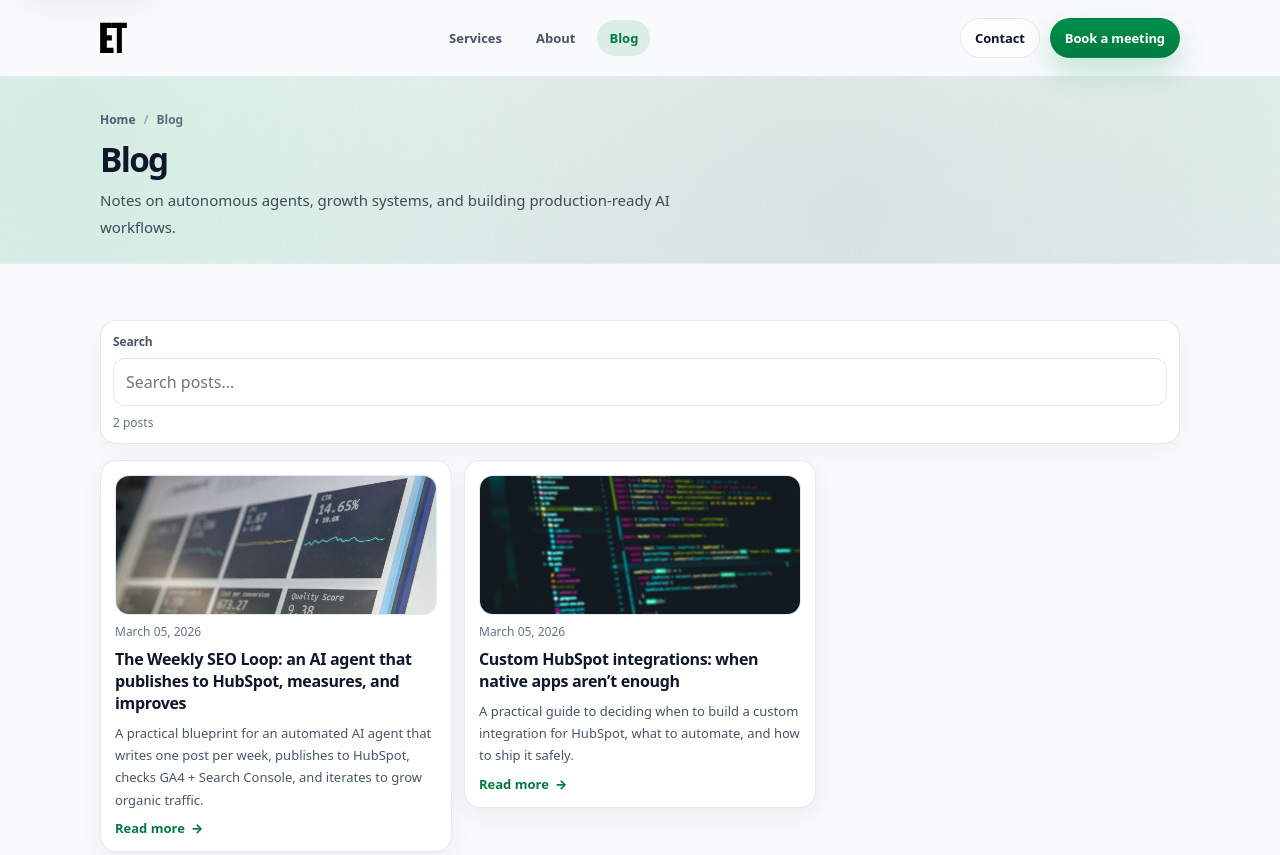
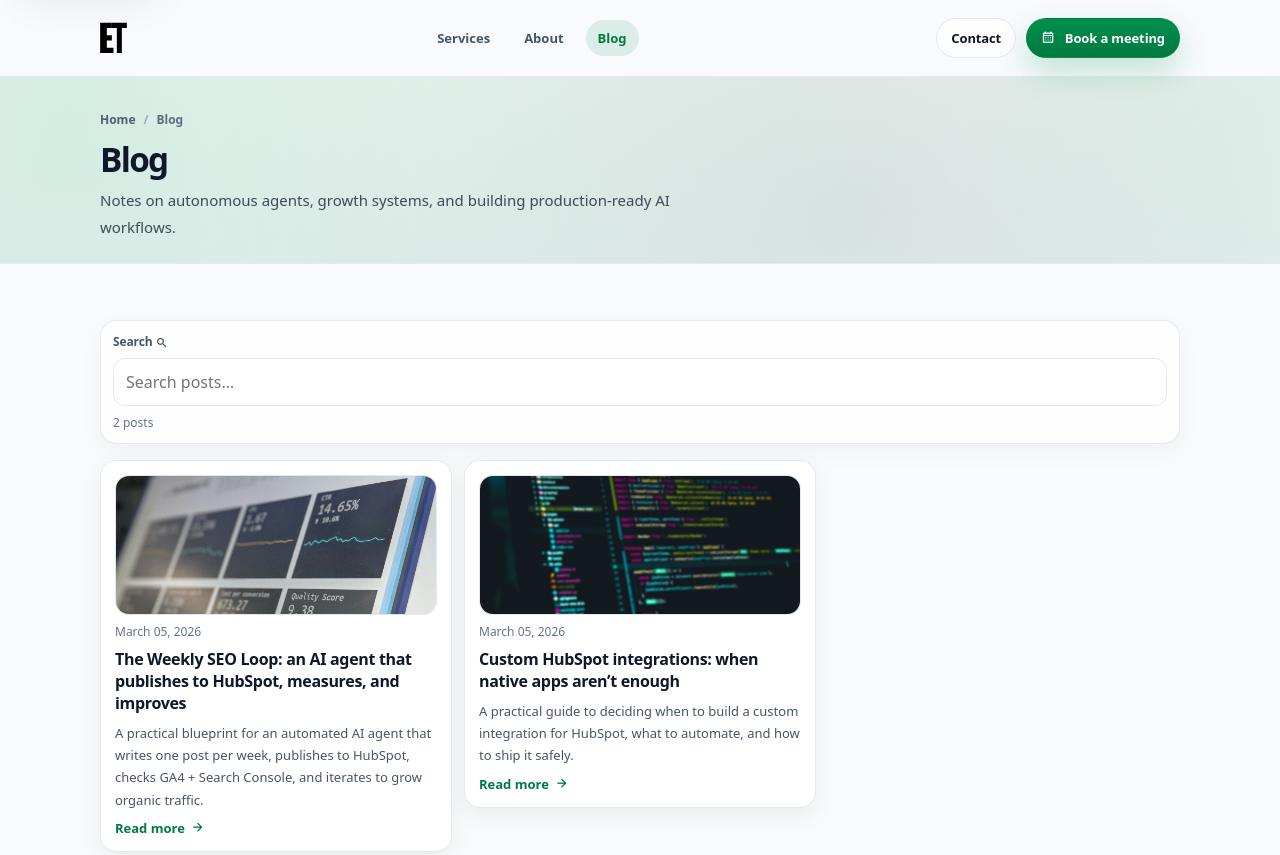
Before and after one commit to etp-krystian/sisivo-com, an Eleventy site: page src/blog/index.njk in a window 1280 px wide. Shown: the top 855 px of the page. Built offline with nearby package versions, Linux system fonts and the light colour scheme; Eleventy itself is replaced by a stand-in of ours; files that its build step writes are made by us from their sources.

Commit message:
Publish changes

```diff
--- a/src/_includes/base.njk
+++ b/src/_includes/base.njk
@@ -41,6 +41,12 @@
     {% endif %}
     <meta name="twitter:card" content="{% if image %}summary_large_image{% else %}summary{% endif %}" />
     <link rel="icon" type="image/png" href="/images/favicon.png" />
+    <link rel="preconnect" href="https://fonts.googleapis.com" />
+    <link rel="preconnect" href="https://fonts.gstatic.com" crossorigin />
+    <link
+      rel="stylesheet"
+      href="https://fonts.googleapis.com/css2?family=Material+Symbols+Rounded:opsz,wght,FILL,GRAD@20..48,300..700,0..1,-50..200"
+    />
     {% if isHome %}
       <link rel="preload" as="image" href="/images/hero.jpg" type="image/jpeg" fetchpriority="high" />
     {% endif %}
@@ -93,6 +99,23 @@
         text-decoration: underline;
       }
 
+      .material-symbols-rounded {
+        font-variation-settings:
+          "FILL" var(--ms-fill, 0),
+          "wght" var(--ms-wght, 500),
+          "GRAD" var(--ms-grad, 0),
+          "opsz" var(--ms-opsz, 24);
+        font-size: 1.05em;
+        line-height: 1;
+        vertical-align: -0.18em;
+        user-select: none;
+      }
+
+      .btn .material-symbols-rounded,
+      .mobile-nav-cta .material-symbols-rounded {
+        margin-right: 2px;
+      }
+
       .skip-link {
         position: absolute;
         left: 16px;
@@ -1432,7 +1455,7 @@
 
           <div class="header-actions">
             <a href="/contact-us/" class="btn btn-ghost">Contact</a>
-            <a href="mailto:krystian@easytechpartners.com?subject=Intro%20call%20-%20Autonomous%20AI%20agents" class="btn btn-primary">Book a meeting</a>
+            <a href="mailto:krystian@easytechpartners.com?subject=Intro%20call%20-%20Autonomous%20AI%20agents" class="btn btn-primary">{% ms "calendar_month" %}<span>Book a meeting</span></a>
           </div>
 
           <details class="mobile-nav">
@@ -1447,11 +1470,11 @@
               <span>Menu</span>
             </summary>
             <div class="mobile-nav-panel" role="dialog" aria-label="Mobile navigation">
-              <a href="/services/">Services <span aria-hidden="true">→</span></a>
-              <a href="/about-us/">About <span aria-hidden="true">→</span></a>
-              <a href="/blog/">Blog <span aria-hidden="true">→</span></a>
-              <a href="/contact-us/">Contact <span aria-hidden="true">→</span></a>
-              <a class="mobile-nav-cta" href="mailto:krystian@easytechpartners.com?subject=Intro%20call%20-%20Autonomous%20AI%20agents">Book a meeting <span aria-hidden="true">→</span></a>
+              <a href="/services/">Services {% ms "arrow_forward" %}</a>
+              <a href="/about-us/">About {% ms "arrow_forward" %}</a>
+              <a href="/blog/">Blog {% ms "arrow_forward" %}</a>
+              <a href="/contact-us/">Contact</a>
+              <a class="mobile-nav-cta" href="mailto:krystian@easytechpartners.com?subject=Intro%20call%20-%20Autonomous%20AI%20agents">{% ms "calendar_month" %}<span>Book a meeting</span></a>
             </div>
           </details>
         </div>
@@ -1483,8 +1506,8 @@
                     from content and operations to distribution and measurement. Designed to run in a loop, grounded in your data.
                   </p>
                   <div class="home-cta">
-                    <a class="btn btn-primary" href="mailto:krystian@easytechpartners.com?subject=Intro%20call%20-%20Autonomous%20AI%20agents">Book a meeting</a>
-                    <a class="btn btn-ghost" href="#pilot">Apply for the pilot</a>
+                    <a class="btn btn-primary" href="mailto:krystian@easytechpartners.com?subject=Intro%20call%20-%20Autonomous%20AI%20agents">{% ms "calendar_month" %}<span>Book a meeting</span></a>
+                    <a class="btn btn-ghost" href="#pilot">{% ms "rocket_launch" %}<span>Apply for the pilot</span></a>
                   </div>
                   <div class="home-note">Straight to the point. Measurable. Production‑minded.</div>
                 </div>
@@ -1624,8 +1647,8 @@
                   <li>You want measurable outcomes and you’re comfortable iterating.</li>
                 </ul>
                 <div class="home-cta">
-                  <a class="btn btn-primary" href="mailto:krystian@easytechpartners.com?subject=Pilot%20application%20-%20Autonomous%20AI%20agents&body=Hi%20Krystian%2C%0A%0AWe%20want%20to%20apply%20for%20the%20pilot.%0A%0ACompany%3A%0AWebsite%3A%0APrimary%20goal%20(1%20sentence)%3A%0AWorkflow%20to%20automate%3A%0AKey%20systems%20and%20data%20sources%3A%0AConstraints%20(security%2Fcompliance)%3A%0ATeam%20size%3A%0ATimeline%3A%0A%0AThanks%2C">Apply for the pilot</a>
-                  <a class="btn btn-ghost" href="mailto:krystian@easytechpartners.com?subject=Intro%20call%20-%20Autonomous%20AI%20agents">Book a meeting</a>
+                  <a class="btn btn-primary" href="mailto:krystian@easytechpartners.com?subject=Pilot%20application%20-%20Autonomous%20AI%20agents&body=Hi%20Krystian%2C%0A%0AWe%20want%20to%20apply%20for%20the%20pilot.%0A%0ACompany%3A%0AWebsite%3A%0APrimary%20goal%20(1%20sentence)%3A%0AWorkflow%20to%20automate%3A%0AKey%20systems%20and%20data%20sources%3A%0AConstraints%20(security%2Fcompliance)%3A%0ATeam%20size%3A%0ATimeline%3A%0A%0AThanks%2C">{% ms "rocket_launch" %}<span>Apply for the pilot</span></a>
+                  <a class="btn btn-ghost" href="mailto:krystian@easytechpartners.com?subject=Intro%20call%20-%20Autonomous%20AI%20agents">Book a meeting {% ms "calendar_month" %}</a>
                 </div>
               </div>
             </div>
@@ -1670,7 +1693,7 @@
                     If you need a reliable delivery partner, book a quick meeting.
                   </p>
                   <div class="home-cta">
-                    <a class="btn btn-primary" href="mailto:krystian@easytechpartners.com?subject=Meeting%20-%20HubSpot%20delivery">Book a meeting</a>
+                    <a class="btn btn-primary" href="mailto:krystian@easytechpartners.com?subject=Meeting%20-%20HubSpot%20delivery">{% ms "calendar_month" %}<span>Book a meeting</span></a>
                     <a class="btn btn-ghost" href="/contact-us/">Contact</a>
                   </div>
                 </div>
@@ -1704,14 +1727,14 @@
 	                          {% if post.data.description %}
 	                            <p class="post-card-desc">{{ post.data.description | escape }}</p>
 	                          {% endif %}
-	                          <a class="post-card-more" href="{{ post.url }}">Read more <span aria-hidden="true">→</span></a>
+	                          <a class="post-card-more" href="{{ post.url }}">Read more {% ms "arrow_forward" %}</a>
 	                        </div>
 	                      </article>
 	                    {% endif %}
 	                  {% endfor %}
 	                </div>
 	                <div class="hero-cta blog-more">
-	                  <a class="btn btn-ghost" href="/blog/">See all posts</a>
+	                  <a class="btn btn-ghost" href="/blog/">See all posts {% ms "arrow_forward" %}</a>
 	                </div>
 	              </div>
 	            </section>
@@ -1759,22 +1782,22 @@
                     <a class="service-card" href="/services/ai-agents/">
                       <h3 class="service-title">Autonomous AI agents</h3>
                       <p class="service-desc">Agent systems that plan, execute, and improve growth work in a loop.</p>
-                      <div class="service-meta">Explore <span aria-hidden="true">→</span></div>
+                    <div class="service-meta">Explore {% ms "arrow_forward" %}</div>
                   </a>
                   <a class="service-card" href="/services/integrations/">
                     <h3 class="service-title">HubSpot integrations</h3>
                     <p class="service-desc">APIs, reliable sync, and integrations across your stack.</p>
-                      <div class="service-meta">Explore <span aria-hidden="true">→</span></div>
+                    <div class="service-meta">Explore {% ms "arrow_forward" %}</div>
                   </a>
                   <a class="service-card" href="/services/hubspot/">
                     <h3 class="service-title">HubSpot support</h3>
                     <p class="service-desc">Technical delivery support for HubSpot agencies (available when needed).</p>
-                      <div class="service-meta">Explore <span aria-hidden="true">→</span></div>
+                    <div class="service-meta">Explore {% ms "arrow_forward" %}</div>
                   </a>
                   <a class="service-card" href="/contact-us/">
                     <h3 class="service-title">Pilot application</h3>
                     <p class="service-desc">Applying for the pilot is the fastest way to get started.</p>
-                      <div class="service-meta">Contact us <span aria-hidden="true">→</span></div>
+                    <div class="service-meta">Contact us {% ms "arrow_forward" %}</div>
                   </a>
                   </div>
                 </div>
--- a/src/blog/index.njk
+++ b/src/blog/index.njk
@@ -28,7 +28,7 @@ permalink: /blog/
 <section class="section">
   <div class="container">
     <div class="blog-search" role="search" aria-label="Search blog posts">
-      <label class="blog-search-label" for="blog-search-input">Search</label>
+      <label class="blog-search-label" for="blog-search-input">Search {% ms "search" %}</label>
       <input
         class="blog-search-input"
         id="blog-search-input"
@@ -70,7 +70,7 @@ permalink: /blog/
                 {% if post.data.description %}
                   <p class="post-card-desc">{{ post.data.description | escape }}</p>
                 {% endif %}
-                <a class="post-card-more" href="{{ post.url }}">Read more <span aria-hidden="true">→</span></a>
+                <a class="post-card-more" href="{{ post.url }}">Read more {% ms "arrow_forward" %}</a>
               </div>
             </article>
           </div>
```
Also changed, not shown: .eleventy.js, 14 other files. Lines whose indentation alone changed are shown as unchanged.
